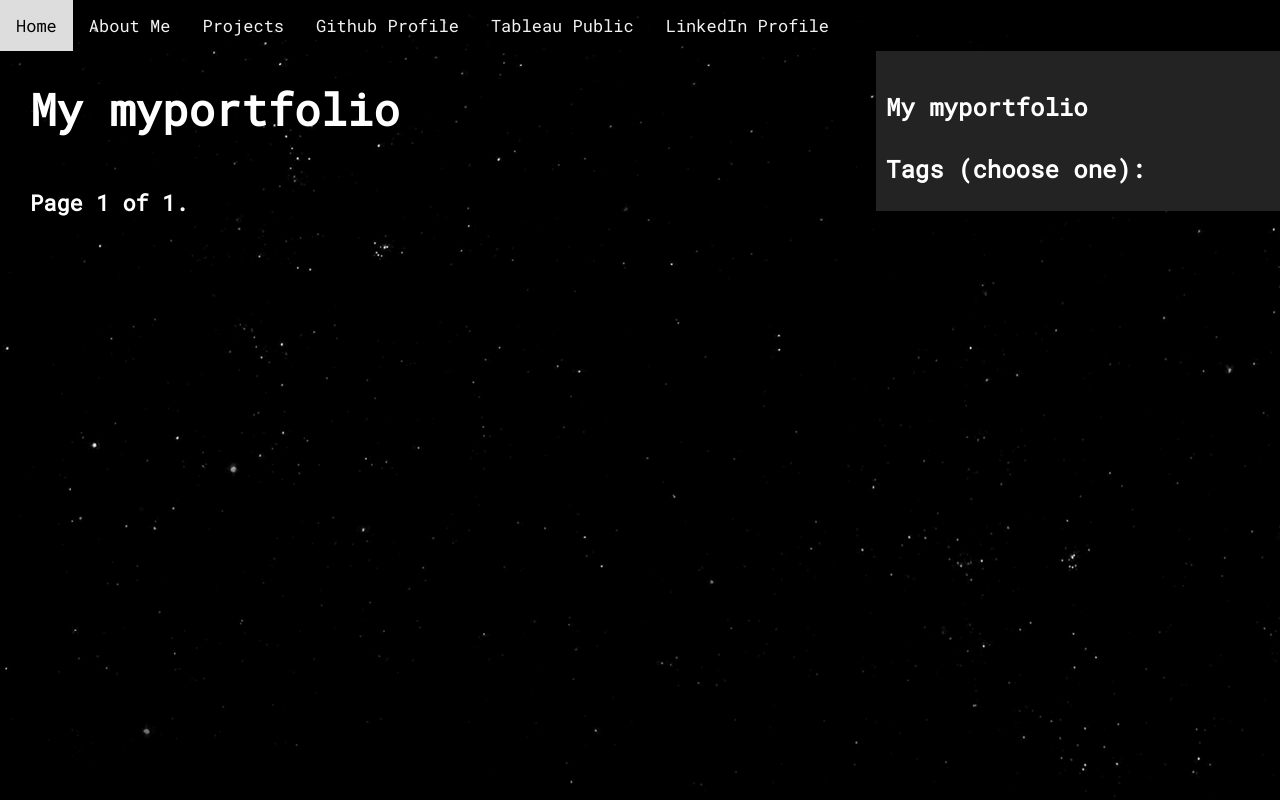
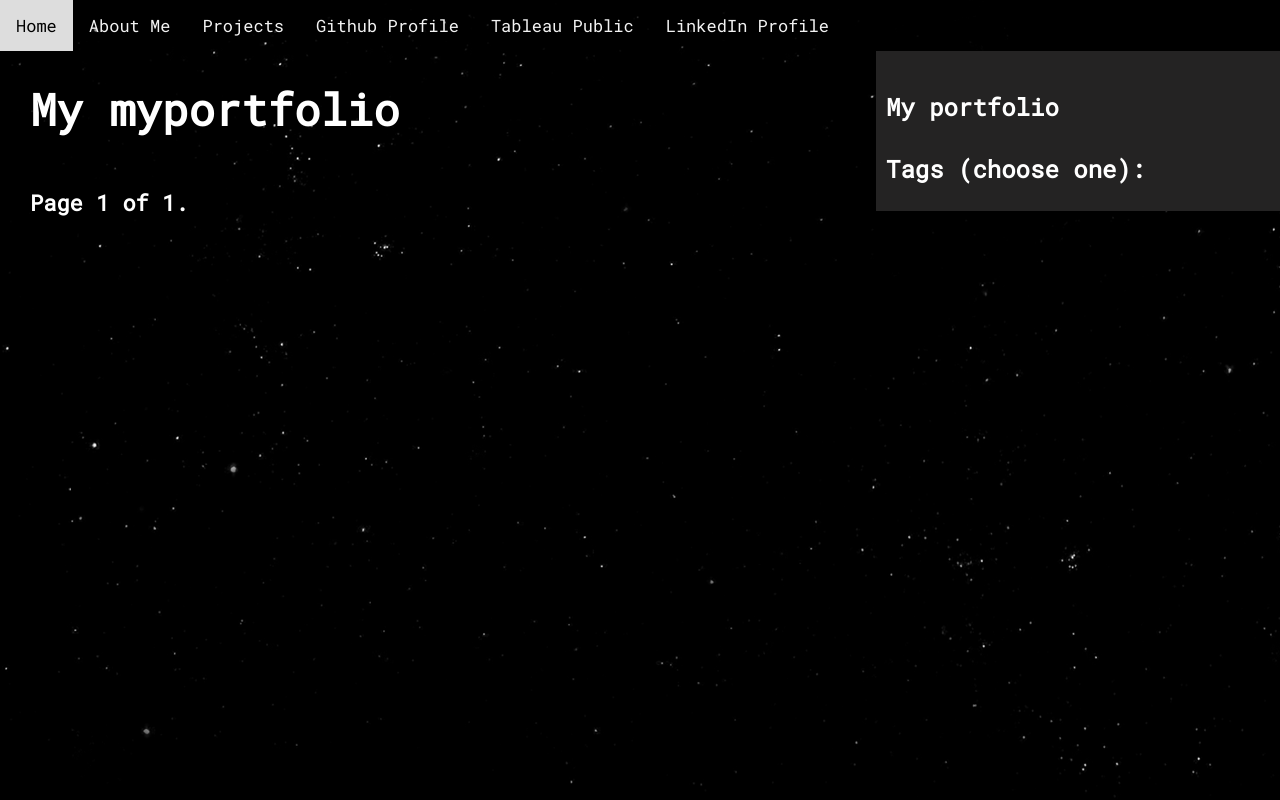
Before and after one commit to ChrissHickss/chrishicks, a Django app: page /myportfolio/ in a window 1280 px wide. Run offline with Django 4.2, Linux system fonts and the light colour scheme; data that the repository does not hold is empty; parts of the project's set-up code (start-up, migrations or seed data) failed here and were passed over.

Commit message:
changed mymy

```diff
--- a/myportfolio/templates/myportfolio/myportfoliohome.html
+++ b/myportfolio/templates/myportfolio/myportfoliohome.html
@@ -23,7 +23,7 @@
     {% endblock %}
   </div>
   <div id="sidebar">
-    <h2>My myportfolio</h2>
+    <h2>My portfolio</h2>
     <h2>Tags (choose one):</h2>
     {% get_tags as all_tags %}
     <ul id="taglist">
--- a/myportfolio/templates/myportfolio/post/list.html
+++ b/myportfolio/templates/myportfolio/post/list.html
@@ -1,7 +1,7 @@
 {% extends "myportfolio/myportfoliohome.html" %}
 {% load myportfolio_tags %}
 
-{% block title %}My myportfolio{% endblock %}
+{% block title %}All Projects{% endblock %}
 
 {% block content %}
   <h1>My myportfolio</h1>
```
